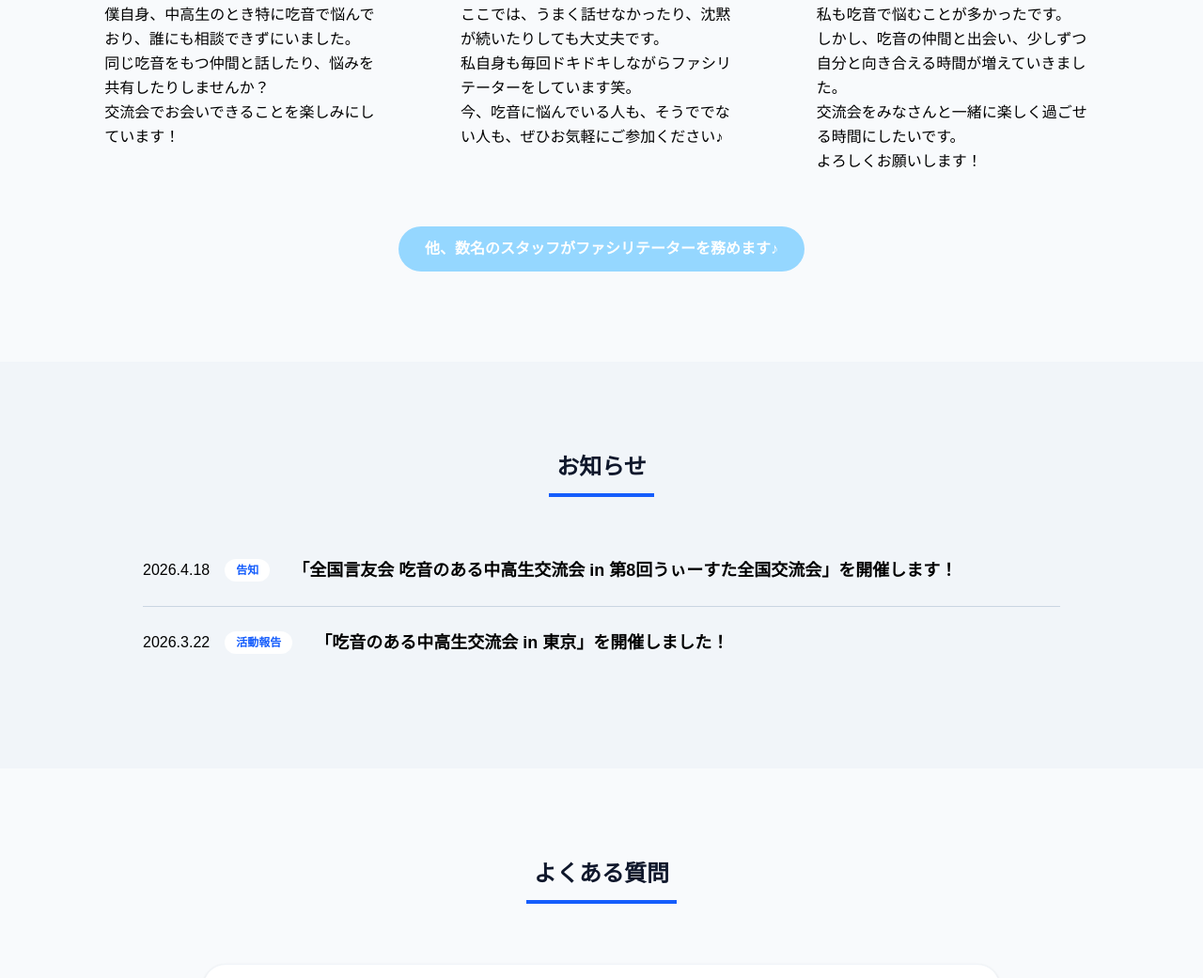
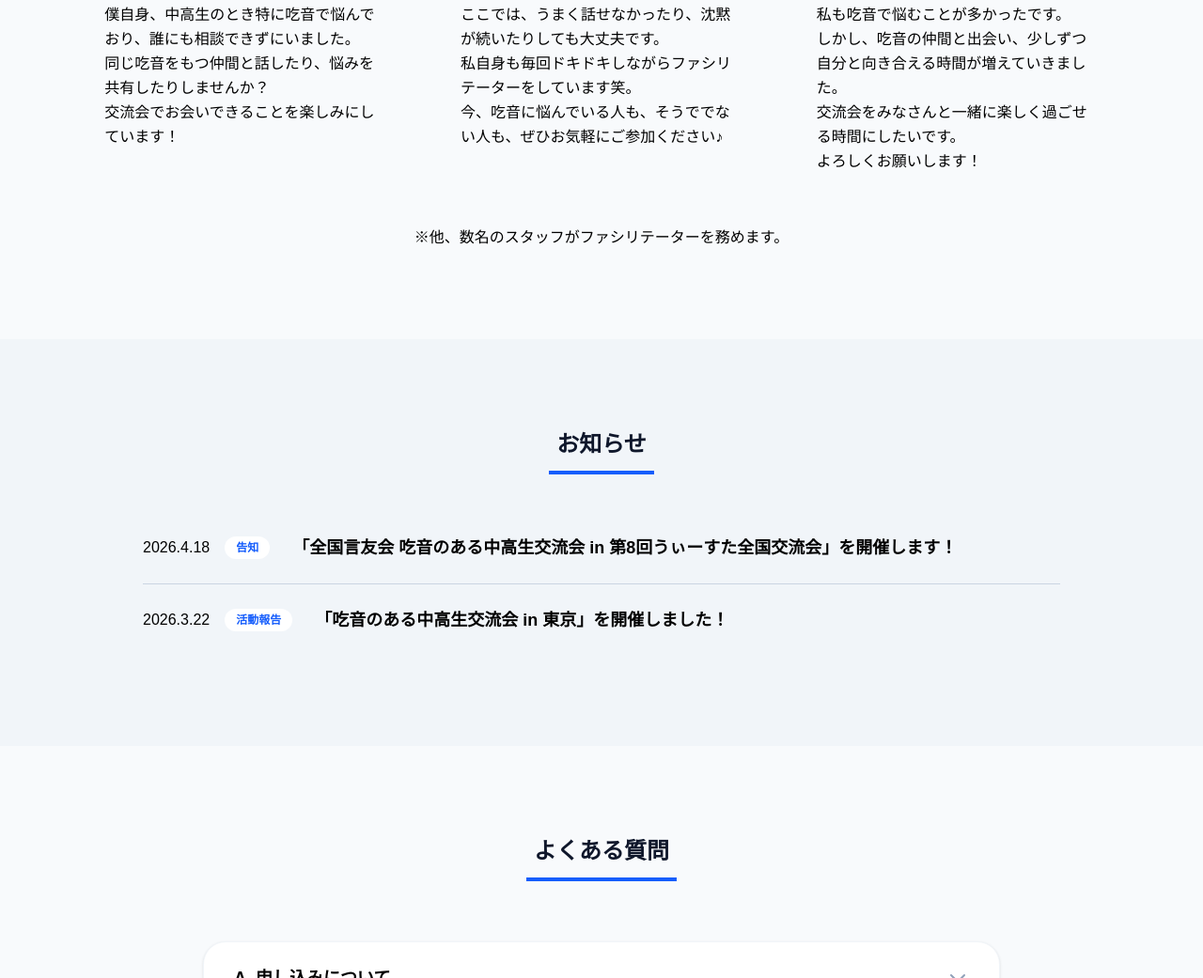
Before and after one commit to chukosei-tsudoi/chukosei-tsudoi.github.io, an Astro site: page / in a window 1280 px wide. Shown: the part 4797-5838 px from the top of the page at 94% size. Built offline with nearby package versions, Linux system fonts and the light colour scheme; Astro itself is replaced by a stand-in of ours; a web font is replaced by a local one.

Commit message:
modified

```diff
--- a/src/pages/index.astro
+++ b/src/pages/index.astro
@@ -385,8 +385,8 @@ const title = "全国言友会 吃音のある中高生交流会";
 
     </div>
     <div class="mt-14 text-center">
-            <p class="inline-block px-7 py-3 bg-[#95d7ff] text-white rounded-full text-base md:text-base font-bold">
-                他、数名のスタッフが<br class="md:hidden" />ファシリテーターを務めます♪
+            <p class="inline-block text-black text-base md:text-base font-medium">
+                ※他、数名のスタッフが<br class="md:hidden" />ファシリテーターを務めます。
             </p>
         </div>
 </section>
```
